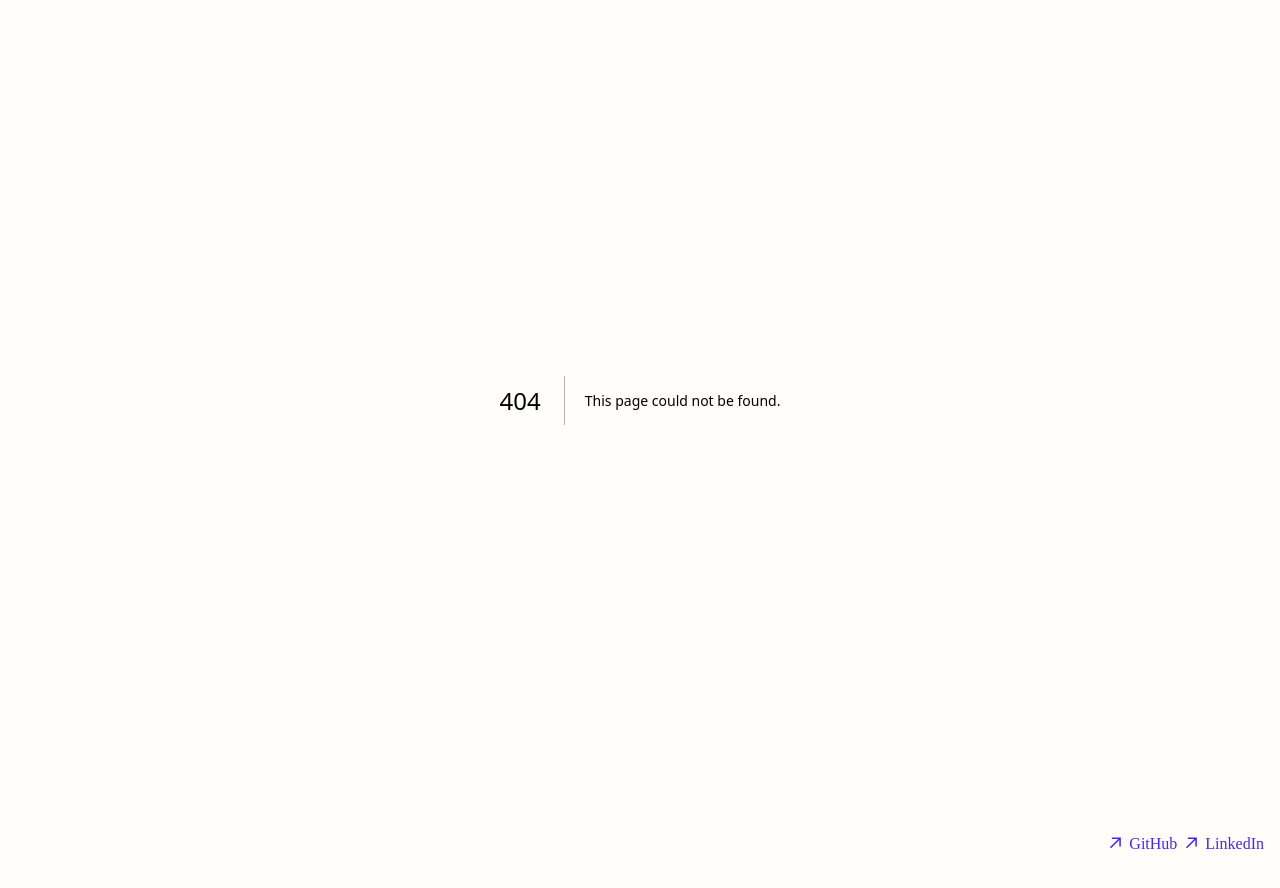
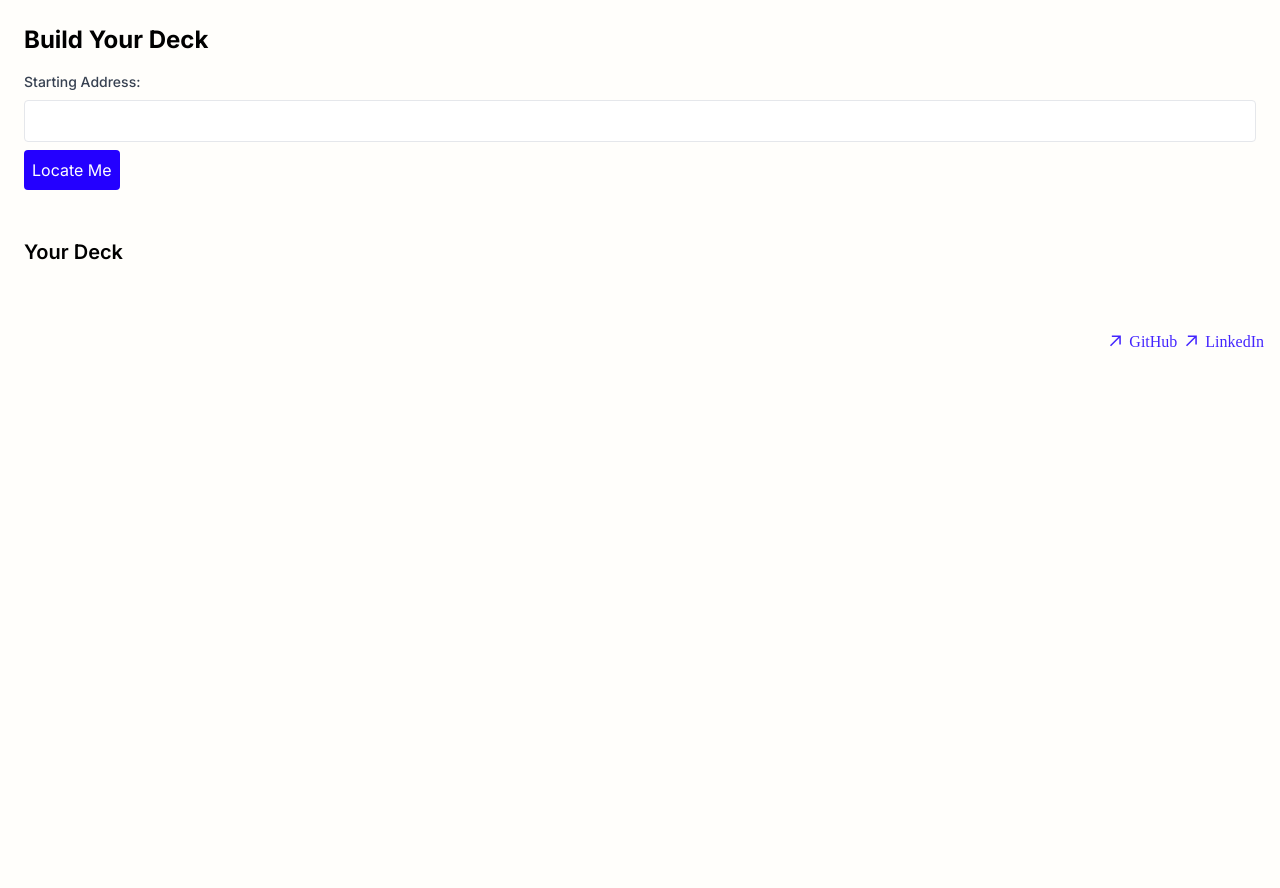
Before and after one commit to chedgo/home, a Next.js app: page /build-deck in a window 1280 px wide. Before the commit this address had no page. Shown: the top 888 px of the page. After the commit the page ends 800 px from the top, so only its background shows below. Built offline with nearby package versions, Linux system fonts and the light colour scheme; a web font is replaced by a local one.

Commit message:
deck builder

```diff
--- /dev/null
+++ b/src/app/build-deck/page.tsx
@@ -0,0 +1,212 @@
+'use client';
+import React, { useState, useEffect, useCallback } from 'react';
+import useLocalStorage from '../../hooks/useLocalStorage';
+import { LocationCard } from '../lets-go/page'; // Assuming LocationCard is exported from here
+
+type Location = {
+  name: string;
+  description: string;
+  wikipedia_link: string | null;
+  latitude: number;
+  longitude: number;
+};
+
+export default function BuildDeck() {
+  const [deck, setDeck] = useLocalStorage('userDeck', []);
+  const [address, setAddress] = useState('');
+  const [suggestions, setSuggestions] = useState<any[]>([]);
+  const [showSuggestions, setShowSuggestions] = useState(true);
+  const [originCoords, setOriginCoords] = useState({ lat: 0, lon: 0 });
+  const [isLocationSet, setIsLocationSet] = useState(false);
+  const [isLoading, setIsLoading] = useState(false);
+  const [locations, setLocations] = useState<Location[]>([]);
+
+  useEffect(() => {
+    const fetchSuggestions = async () => {
+      if (address.length > 2) {
+        try {
+          const response = await fetch(
+            `https://nominatim.openstreetmap.org/search?format=json&q=${encodeURIComponent(address)}`
+          );
+          if (!response.ok) {
+            throw new Error('Network response was not ok');
+          }
+          const data = await response.json();
+          setSuggestions(data);
+        } catch (error) {
+          console.error('Error fetching suggestions:', error);
+        }
+      } else {
+        setSuggestions([]);
+      }
+    };
+
+    const timeoutId = setTimeout(fetchSuggestions, 300);
+    return () => clearTimeout(timeoutId);
+  }, [address]);
+
+  const handleSuggestionSelect = (suggestion: any) => {
+    setAddress(suggestion.display_name);
+    setOriginCoords({
+      lat: parseFloat(suggestion.lat),
+      lon: parseFloat(suggestion.lon),
+    });
+    setSuggestions([]);
+    setShowSuggestions(false);
+    setIsLocationSet(true);
+  };
+
+  const handleLocateMe = () => {
+    if (navigator.geolocation) {
+      navigator.geolocation.getCurrentPosition(
+        async (position) => {
+          const newCoords = {
+            lat: position.coords.latitude,
+            lon: position.coords.longitude,
+          };
+          setOriginCoords(newCoords);
+          const coordsString = `${newCoords.lat}, ${newCoords.lon}`;
+          setAddress(coordsString);
+          setIsLocationSet(true);
+
+          // Attempt to get a readable address
+          const readableAddress = await reverseGeocode(newCoords.lat, newCoords.lon);
+          if (readableAddress) {
+            setAddress(readableAddress);
+          }
+        },
+        (error) => {
+          console.error("Error getting user location:", error);
+          alert("Unable to retrieve your location. Please enter it manually.");
+        }
+      );
+    } else {
+      alert("Geolocation is not supported by your browser. Please enter your location manually.");
+    }
+  };
+
+  const reverseGeocode = async (lat: number, lon: number) => {
+    try {
+      const response = await fetch(
+        `https://nominatim.openstreetmap.org/reverse?format=json&lat=${lat}&lon=${lon}`
+      );
+      if (!response.ok) {
+        throw new Error('Network response was not ok');
+      }
+      const data = await response.json();
+      return data.display_name;
+    } catch (error) {
+      console.error('Error reverse geocoding:', error);
+      return null;
+    }
+  };
+
+  const fetchLocations = useCallback(async () => {
+    setIsLoading(true);
+    try {
+      const response = await fetch(`/api/locations?latitude=${originCoords.lat}&longitude=${originCoords.lon}`);
+      if (!response.ok) {
+        throw new Error('Failed to fetch locations');
+      }
+      const data = await response.json();
+      setLocations(data.locations);
+    } catch (error) {
+      console.error('Error fetching locations:', error);
+    } finally {
+      setIsLoading(false);
+    }
+  }, [originCoords]);
+
+  const handleGenerateIdeas = useCallback(() => {
+    fetchLocations();
+  }, [fetchLocations]);
+
+  const addToDeck = (location: Location) => {
+    setDeck(prevDeck => [...prevDeck, location]);
+    setLocations(prevLocations => prevLocations.filter(loc => loc.name !== location.name));
+  };
+
+  return (
+    <div className="p-6">
+      <h1 className="text-2xl font-bold mb-4">Build Your Deck</h1>
+      <div className="mb-4">
+        <label htmlFor="origin-address" className="block text-sm font-medium text-gray-700 mb-2">
+          Starting Address:
+        </label>
+        <div className="relative">
+          <input
+            id="origin-address"
+            type="text"
+            value={address}
+            onChange={(e) => {
+              setAddress(e.target.value);
+              setShowSuggestions(true);
+            }}
+            className="w-full p-2 border rounded"
+          />
+          {showSuggestions && suggestions.length > 0 && (
+            <ul className="absolute z-10 w-full bg-white border rounded mt-1">
+              {suggestions.map((suggestion, index) => (
+                <li
+                  key={index}
+                  onClick={() => handleSuggestionSelect(suggestion)}
+                  className="p-2 hover:bg-gray-100 cursor-pointer"
+                >
+                  {suggestion.display_name}
+                </li>
+              ))}
+            </ul>
+          )}
+        </div>
+        <button
+          onClick={handleLocateMe}
+          className="mt-2 p-2 bg-primary text-white rounded"
+        >
+          Locate Me
+        </button>
+      </div>
+      {isLocationSet && (
+        <button
+          className="mb-4 p-2 bg-primary text-white rounded"
+          onClick={handleGenerateIdeas}
+          disabled={isLoading}
+        >
+          {isLoading ? 'Generating Ideas...' : 'Generate Ideas'}
+        </button>
+      )}
+      {isLoading ? (
+        <div className="mt-4 text-center">Loading locations...</div>
+      ) : (
+        <div className="grid grid-cols-1 md:grid-cols-2 lg:grid-cols-3 gap-4 mt-4">
+          {locations.map((location, index) => (
+            <div key={index} className="border p-4 rounded">
+              <LocationCard
+                location={location}
+                onHide={() => {}} // Placeholder function
+                onSnooze={() => {}} // Placeholder function
+                isHidden={false}
+                originAddress={address}
+                snoozedUntil={undefined}
+              />
+              <button
+                onClick={() => addToDeck(location)}
+                className="mt-2 p-2 bg-secondary text-white rounded w-full"
+              >
+                Add to Deck
+              </button>
+            </div>
+          ))}
+        </div>
+      )}
+      <div className="mt-8">
+        <h2 className="text-xl font-semibold mb-2">Your Deck</h2>
+        {deck.map((location, index) => (
+          <div key={index} className="mb-2 p-2 border rounded">
+            <h3>{location.name}</h3>
+            <p>{location.description}</p>
+          </div>
+        ))}
+      </div>
+    </div>
+  );
+}
--- a/src/app/lets-go/page.tsx
+++ b/src/app/lets-go/page.tsx
@@ -1,7 +1,8 @@
 'use client';
-import { useState, useCallback, useEffect, useMemo, useRef } from 'react';
+import React, { useState, useCallback, useEffect, useMemo, useRef } from 'react';
 import useLocalStorage from '../../hooks/useLocalStorage';
 import Image from 'next/image';
+import { useRouter } from 'next/navigation';
 
 type Location = {
   name: string;
@@ -55,7 +56,7 @@ function GoogleMapsDirections({ origin, destination, apiKey }: GoogleMapsProps)
   );
 }
 
-function LocationCard({
+export function LocationCard({
   location,
   onHide,
   onSnooze,
@@ -453,6 +454,12 @@ export default function Playground() {
     setMaxDistance(Number(event.target.value));
   };
 
+  const router = useRouter();
+
+  const handleBuildDeck = () => {
+    router.push('/build-deck');
+  };
+
   return (
     <div className="p-6 w-full">
       <div className="mb-6 w-full">
@@ -527,6 +534,12 @@ export default function Playground() {
             </span>
           )}
         </div>
+        <button
+          className="rounded-lg p-4 bg-secondary text-white"
+          onClick={handleBuildDeck}
+        >
+          Build Deck
+        </button>
       </div>
       <div className="mt-4">
         <label
```
